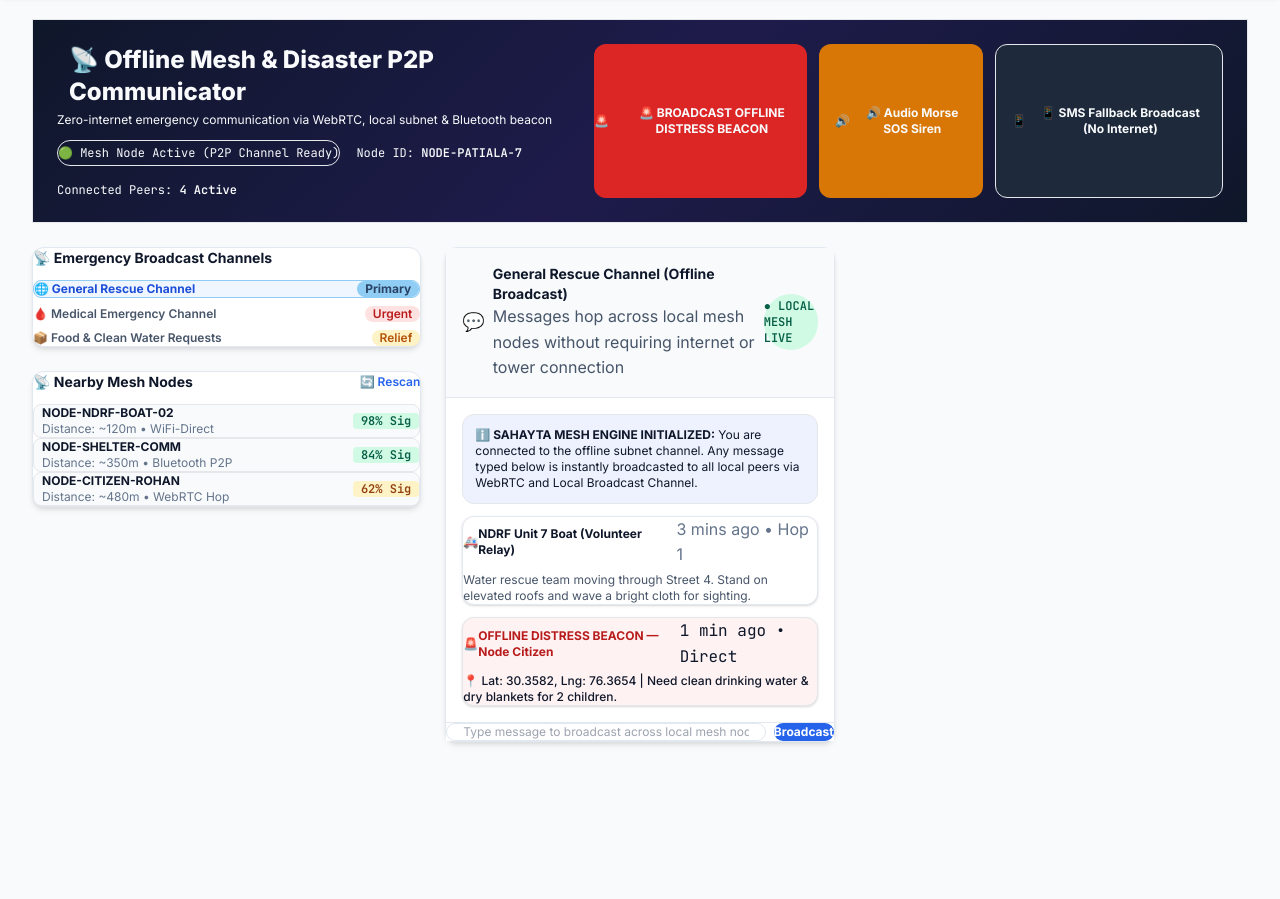
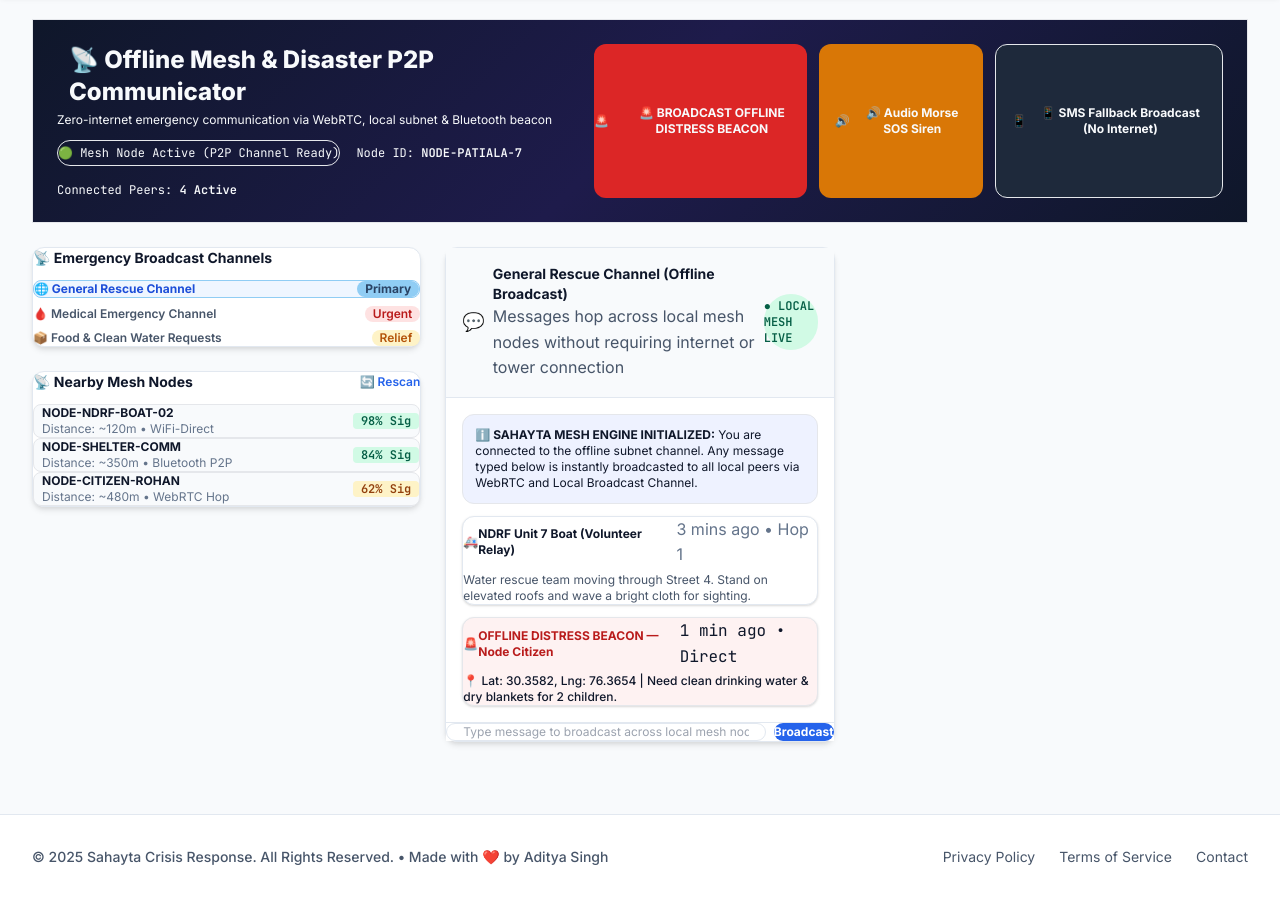
Before and after one commit to Aadityasingh08/Sahayta-2.0, a website: page offline_mesh_network.html in a window 1280 px wide. Shown: the part 70-969 px from the top of the page. Before the commit the page ends 836 px from the top, so only its background shows below. Drawn offline with Linux system fonts and the light colour scheme.

Commit message:
docs: Add author credit Made by Aditya Singh across footers, translations, and README

```diff
--- a/lang.js
+++ b/lang.js
@@ -188,7 +188,7 @@
       "footer.privacy": "Privacy Policy",
       "footer.terms": "Terms of Service",
       "footer.contact": "Contact",
-      "footer.rights": "© 2025 Sahayta Crisis Response. All Rights Reserved.",
+      "footer.rights": "© 2025 Sahayta Crisis Response. All Rights Reserved. • Made with ❤️ by Aditya Singh",
 
       // Location Modal
       "loc.modal_title": "Set / Update Your Location",
@@ -399,7 +399,7 @@
       "footer.privacy": "गोपनीयता नीति",
       "footer.terms": "सेवा की शर्तें",
       "footer.contact": "संपर्क करें",
-      "footer.rights": "© 2025 सहायता आपदा प्रबंधन। सर्वाधिकार सुरक्षित।",
+      "footer.rights": "© 2025 सहायता आपदा प्रबंधन। सर्वाधिकार सुरक्षित। • Made with ❤️ by Aditya Singh",
 
       // Location Modal
       "loc.modal_title": "अपनी लोकेशन बदलें या सेट करें",
--- a/offline_mesh_network.html
+++ b/offline_mesh_network.html
@@ -260,6 +260,20 @@
         </div>
     </main>
 
+    <!-- Footer -->
+    <footer class="bg-white border-t border-surface mt-12">
+        <div class="max-w-7xl mx-auto px-4 sm:px-6 lg:px-8 py-8">
+            <div class="flex flex-col md:flex-row justify-between items-center gap-4">
+                <p class="text-text-secondary text-sm font-medium" data-i18n="footer.rights">© 2025 Sahayta Crisis Response. All Rights Reserved. • Made with ❤️ by Aditya Singh</p>
+                <div class="flex space-x-6">
+                    <a href="javascript:void(0)" class="text-text-secondary hover:text-primary-600 text-sm" data-i18n="footer.privacy">Privacy Policy</a>
+                    <a href="javascript:void(0)" class="text-text-secondary hover:text-primary-600 text-sm" data-i18n="footer.terms">Terms of Service</a>
+                    <a href="javascript:void(0)" class="text-text-secondary hover:text-primary-600 text-sm" data-i18n="footer.contact">Contact</a>
+                </div>
+            </div>
+        </div>
+    </footer>
+
     <script>
         function toggleMobileMenu() {
             document.getElementById('mobile-menu').classList.toggle('hidden');
```
Also changed, not shown: communication_verification_centre.html (+1 -1 lines), crisis_dashboard_homepage.html (+1 -1 lines), emergency_prepared_academy.html (+1 -1 lines), resource_directory_locator.html (+1 -1 lines), sos_emergency_activation.html (+1 -1 lines), readme.md.
